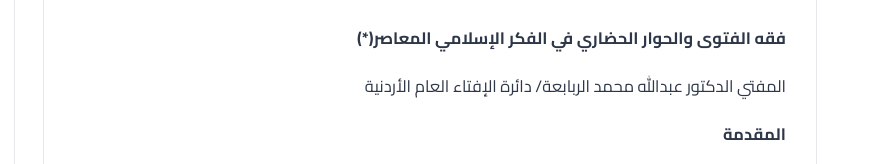
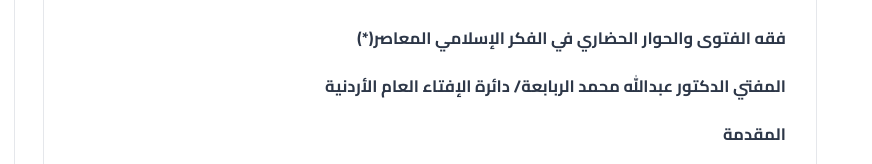
Before and after one commit to hassnazoz/fuqaha-forum, an Astro site: page /articles/2026-11-26-fqh-alftwa in a window 1280 px wide. Shown: the part 1021-1185 px from the top of the page, 408-1280 px from the left. Built offline with nearby package versions, Linux system fonts and the light colour scheme; Astro itself is replaced by a stand-in of ours; no server answers; a web font is replaced by a local one.

Commit message:
Update src/content/articles/2026-11-26-fqh-alftwa.md (via Pages CMS)

```diff
--- a/src/content/articles/2026-11-26-fqh-alftwa.md
+++ b/src/content/articles/2026-11-26-fqh-alftwa.md
@@ -16,7 +16,7 @@ excerpt: "يهدف هذا البحث إلى دراسة العلاقة بين ف
 ---
 **فقه الفتوى والحوار الحضاري في الفكر الإسلامي المعاصر(*)**
 
-المفتي الدكتور عبدالله محمد الربابعة/ دائرة الإفتاء العام الأردنية
+**المفتي الدكتور عبدالله محمد الربابعة/ دائرة الإفتاء العام الأردنية**
 
 **المقدمة**
 
```
